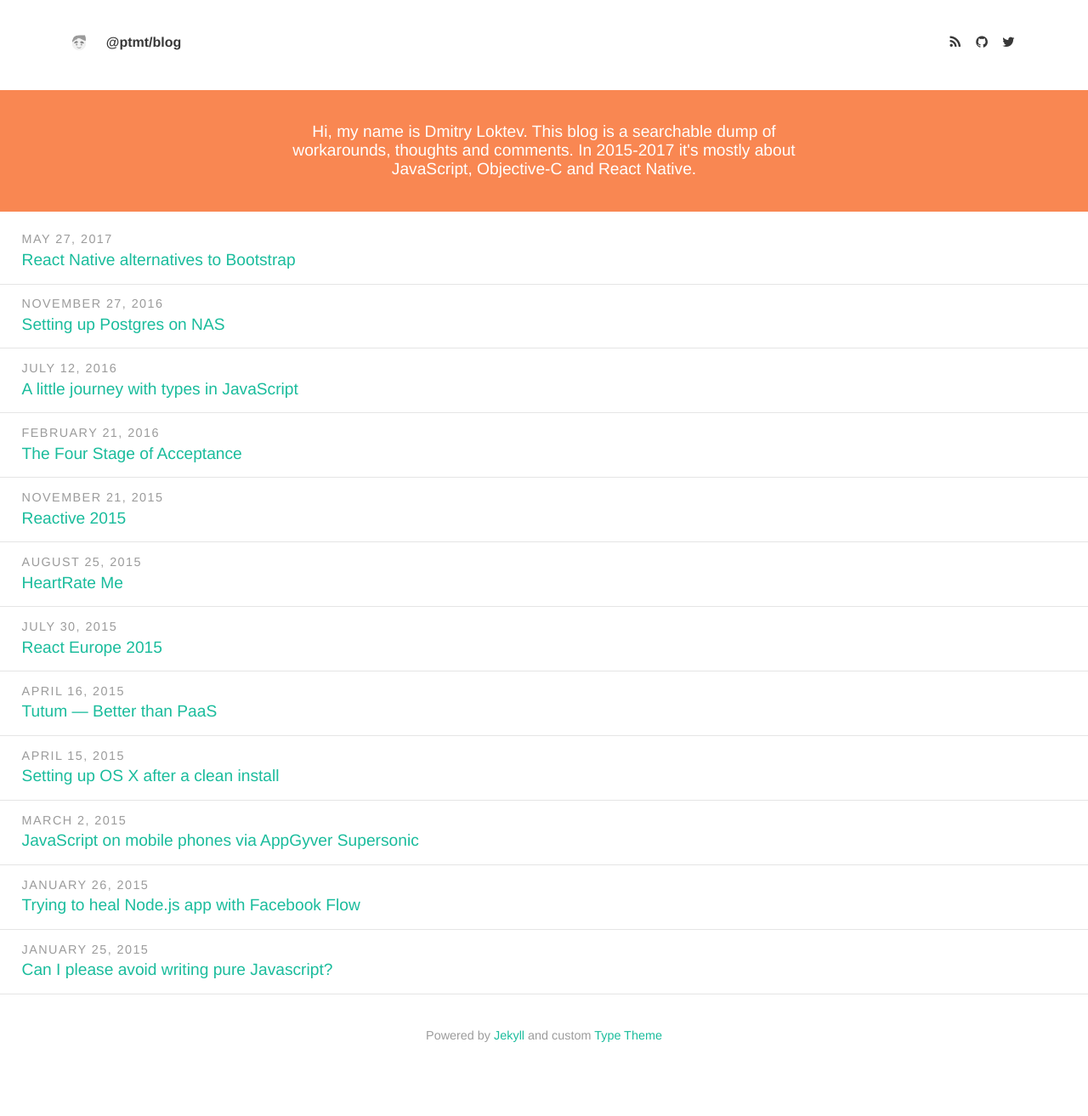
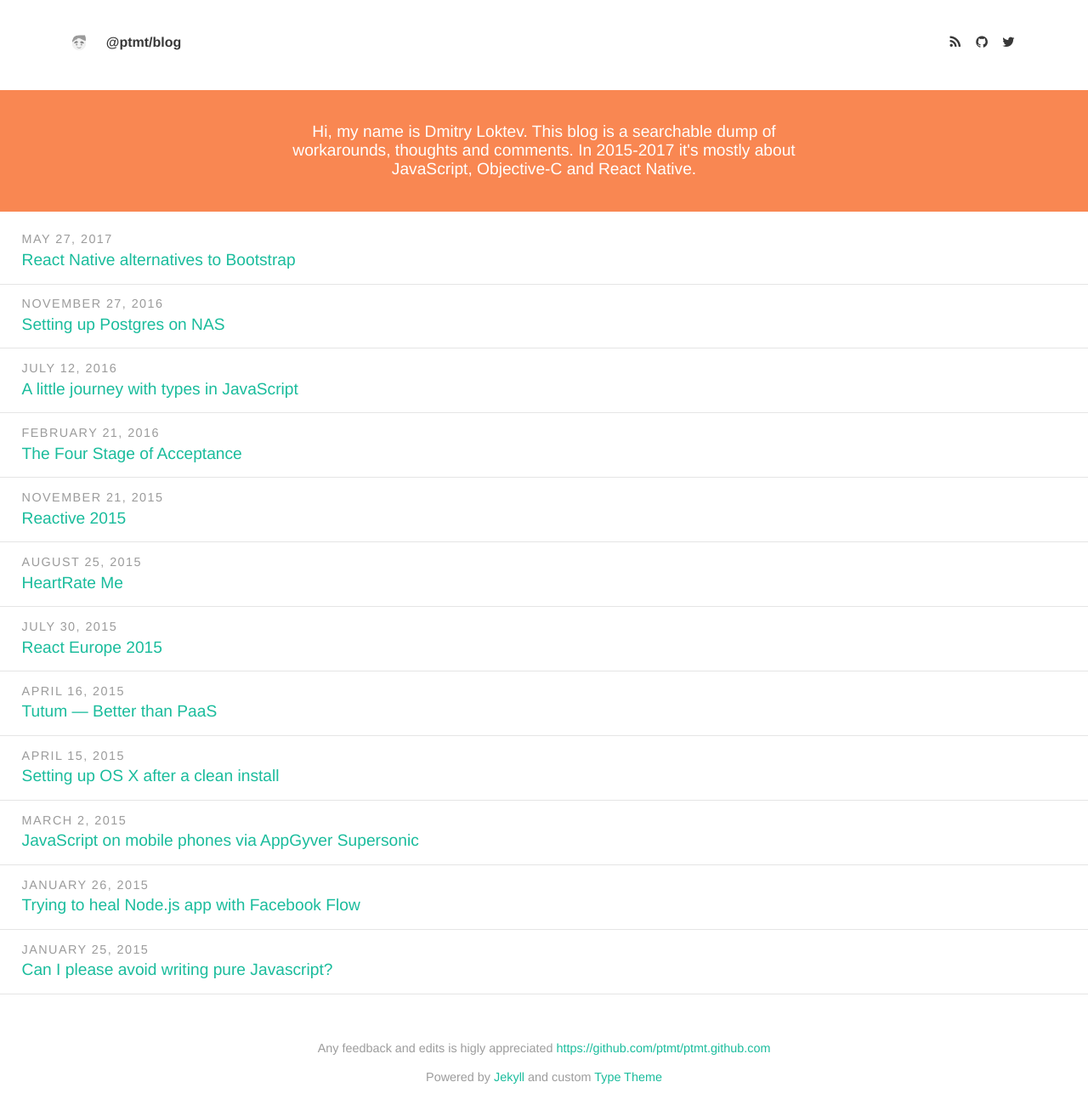
Before and after one commit to ptmt/ptmt.github.com, a Jekyll site: the page built from index.html, in a window 1280 px wide. Shown: the whole page at 85% size. Built offline with Jekyll 4.4.1, drawn with Linux system fonts in a browser that asks for light colours; nearby versions of some CDN libraries; some web fonts are replaced; before the commit the page ends 1268 px from its top, so only the background shows below that.

Commit message:
Update footer|

```diff
--- a/_config.yml
+++ b/_config.yml
@@ -11,6 +11,7 @@ description: "Javascript, Objective-C, React, React Native" # used by search eng
 
 header_text: Hi, my name is Dmitry Loktev. This blog is a searchable dump of workarounds, thoughts and comments. In 2015-2017 it's mostly about JavaScript, Objective-C and React Native.
 footer_text: >
+ <p>Any feedback and edits is higly appreciated <a href="https://github.com/ptmt/ptmt.github.com">https://github.com/ptmt/ptmt.github.com</a></p>
  Powered by <a href="http://jekyllrb.com">Jekyll</a> and custom <a href="https://rohanchandra.github.io/project/type.html">Type Theme</a>
 
 # Icons
```
